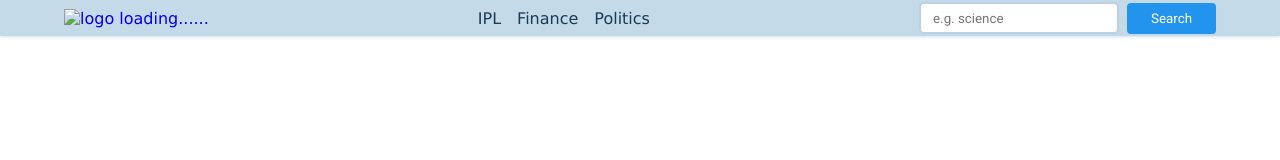
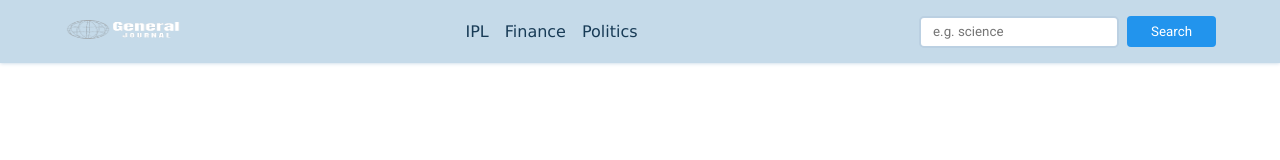
Before and after one commit to saurabh6789/getnews, a plain HTML site: page index.html in a window 1280 px wide. Drawn offline with Linux system fonts and the light colour scheme; the site is published under a folder, as on GitHub Pages, so addresses that start at the root find nothing; no server answers.

Commit message:
Update index.html

```diff
--- a/index.html
+++ b/index.html
@@ -14,7 +14,7 @@
            <div class="main-nav container flex">
                <a href="#" class="company-logo">
 
-                   <img src="/Rawat logo 1.png" alt="logo loading......">
+                   <img src="Rawat logo 1.png" alt="logo loading......">
                </a>
 
                 <div class="nav-links ">
```
